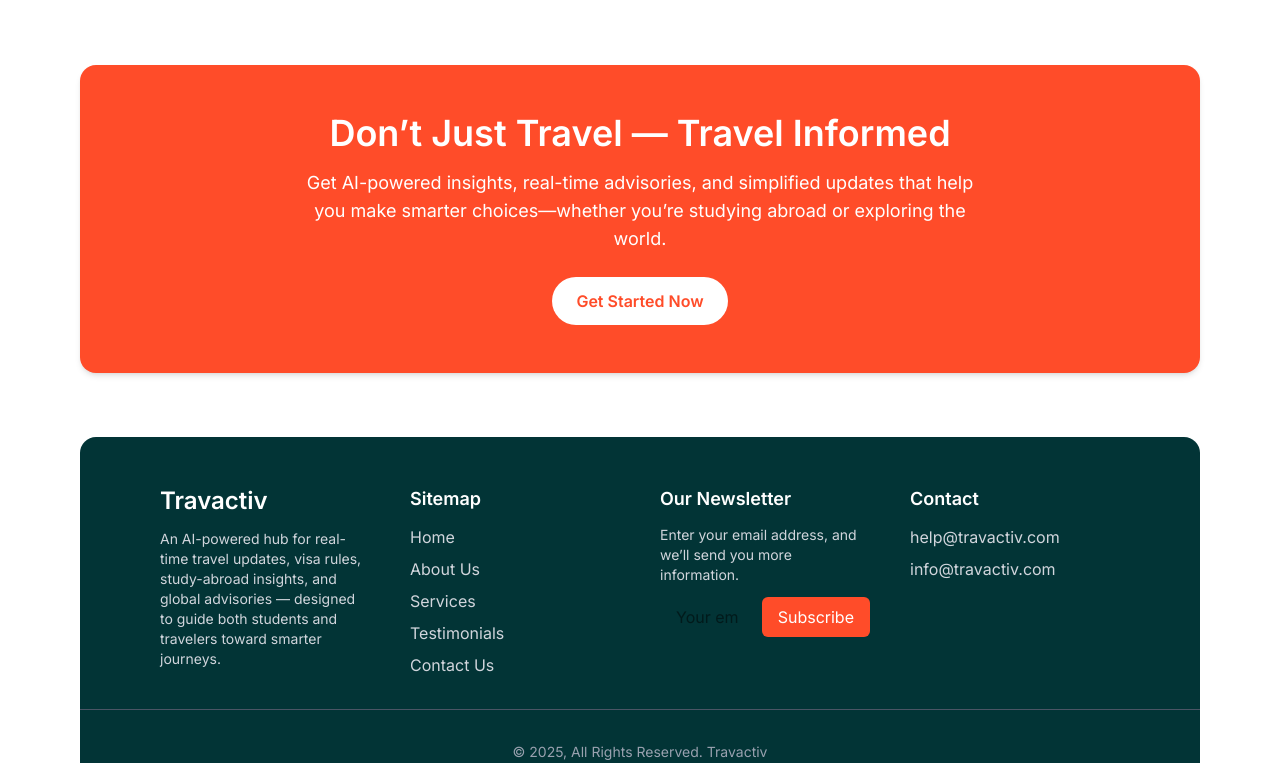
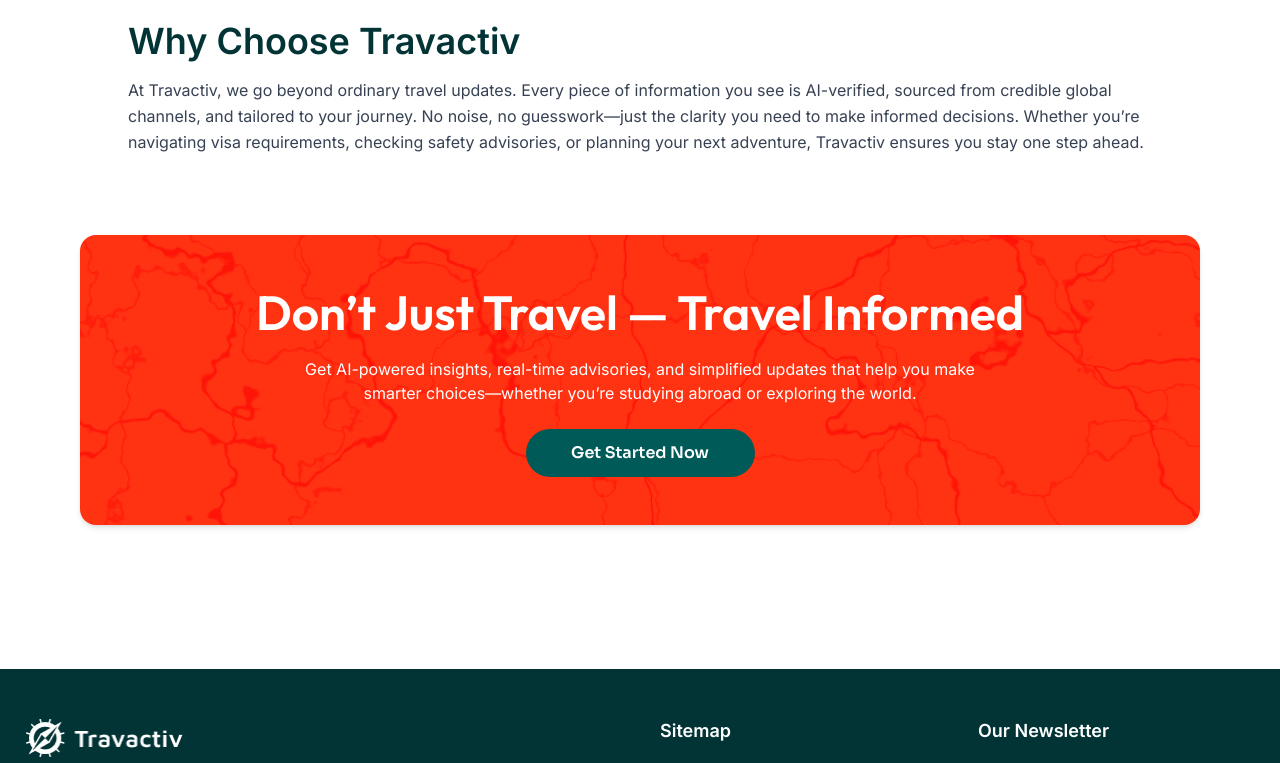
Before and after one commit to Dadben08/Travactive, a React (Vite) app: page /contact in a window 1280 px wide. Shown: the part 487-1250 px from the top of the page. Built offline with nearby package versions, Linux system fonts and the light colour scheme.

Commit message:
correctednew11

```diff
--- a/src/Pages/About.jsx
+++ b/src/Pages/About.jsx
@@ -4,7 +4,7 @@
 import Globe from "../assets/FrameGlobe.png"; // Ensure this image exists in /src/assets
 import Globe2 from "../assets/FrameGlobe2.png"; // Ensure this image exists in /src/assets
 import img8 from "../assets/Image.png"; // Ensure this image exists in /src/assets
-
+import CTA from "../Components/CTA.jsx"
 const About = () => {
   return (
     <>
@@ -154,28 +154,7 @@
           </div>
 
  {/* CTA Card */}
-           <div className="bg-[#FF4C29] text-white text-center py-12 rounded-2xl shadow-md max-w-6xl mx-auto px-4 mt-10 sm:mt-16 md:mt-20">
-  <h3
-    className="font-[Outfit] font-semibold text-2xl sm:text-3xl md:text-[40px] lg:text-[48px] leading-tight md:leading-[54px] lg:leading-[58px] max-w-[792px] mx-auto mb-4"
-  >
-    Don’t Just Travel — Travel Informed
-  </h3>
-
-  <p className="text-sm sm:text-base md:text-[16px] leading-relaxed md:leading-[24px] font-normal max-w-2xl mx-auto mb-6">
-    Get AI-powered insights, real-time advisories, and simplified updates that help you make
-    smarter choices—whether you’re studying abroad or exploring the world.
-  </p>
-
-  <button
-    className="bg-[#005A58] text-white text-[15px] sm:text-[16px] font-[Sora] font-semibold w-[180px] sm:w-[200px] md:w-[229px] px-6 py-3 rounded-full transition duration-300 hover:bg-[#007A76] hover:scale-105"
-  >
-    Get Started Now
-  </button>
-</div>
-
-
-
-
+    <CTA />
     </>
   );
 };
--- a/src/Pages/Contact.jsx
+++ b/src/Pages/Contact.jsx
@@ -1,9 +1,12 @@
 import React from 'react'
+import CTA from "../Components/CTA.jsx"
+import Navbar from '../Components/Navbar.jsx'
 
 const Contact = () => {
   return (
-    <div>
+
       <section className="bg-white text-[#023436] px-6 sm:px-10 lg:px-20 py-16 space-y-16">
+        <Navbar />
   {/* Behind Travactiv */}
   <div className="max-w-5xl mx-auto text-center md:text-left">
     <h2 className="text-3xl sm:text-4xl font-semibold mb-4">Behind Travactiv</h2>
@@ -31,79 +34,12 @@
   </div>
 
   {/* CTA Section */}
-  <div className="bg-[#FF4C29] text-white text-center py-12 rounded-2xl shadow-md max-w-6xl mx-auto">
-    <h3 className="text-3xl sm:text-4xl font-semibold mb-4">
-      Don’t Just Travel — Travel Informed
-    </h3>
-    <p className="text-base sm:text-lg max-w-2xl mx-auto mb-6">
-      Get AI-powered insights, real-time advisories, and simplified updates that help you make
-      smarter choices—whether you’re studying abroad or exploring the world.
-    </p>
-    <button className="bg-white text-[#FF4C29] px-6 py-3 rounded-full font-semibold hover:bg-opacity-90 transition">
-      Get Started Now
-    </button>
-  </div>
+  <CTA />
 
-  {/* Footer */}
-  <footer className="bg-[#023436] text-white pt-12 pb-8 mt-12 rounded-t-2xl">
-    <div className="max-w-7xl mx-auto px-6 sm:px-10 lg:px-20 grid grid-cols-1 md:grid-cols-4 gap-10">
-      {/* Travactiv Info */}
-      <div>
-        <h4 className="text-2xl font-semibold mb-3">Travactiv</h4>
-        <p className="text-sm text-gray-300">
-          An AI-powered hub for real-time travel updates, visa rules, study-abroad insights,
-          and global advisories — designed to guide both students and travelers toward smarter journeys.
-        </p>
-      </div>
 
-      {/* Sitemap */}
-      <div>
-        <h4 className="text-lg font-semibold mb-3">Sitemap</h4>
-        <ul className="space-y-2 text-gray-300">
-          <li>Home</li>
-          <li>About Us</li>
-          <li>Services</li>
-          <li>Testimonials</li>
-          <li>Contact Us</li>
-        </ul>
-      </div>
-
-      {/* Newsletter */}
-      <div>
-        <h4 className="text-lg font-semibold mb-3">Our Newsletter</h4>
-        <p className="text-sm text-gray-300 mb-3">
-          Enter your email address, and we’ll send you more information.
-        </p>
-        <div className="flex flex-col sm:flex-row gap-2">
-          <input
-            type="email"
-            placeholder="Your email"
-            className="w-full px-4 py-2 rounded-md text-black outline-none"
-          />
-          <button className="bg-[#FF4C29] px-4 py-2 rounded-md hover:bg-opacity-90 transition">
-            Subscribe
-          </button>
-        </div>
-      </div>
-
-      {/* Contact */}
-      <div>
-        <h4 className="text-lg font-semibold mb-3">Contact</h4>
-        <ul className="space-y-2 text-gray-300">
-          <li>help@travactiv.com</li>
-          <li>info@travactiv.com</li>
-        </ul>
-      </div>
-    </div>
-
-    <hr className="border-gray-600 my-8" />
-    <p className="text-center text-gray-400 text-sm">
-      © 2025, All Rights Reserved. Travactiv
-    </p>
-  </footer>
 </section>
 
-    </div>
+
   )
 }
 
```
